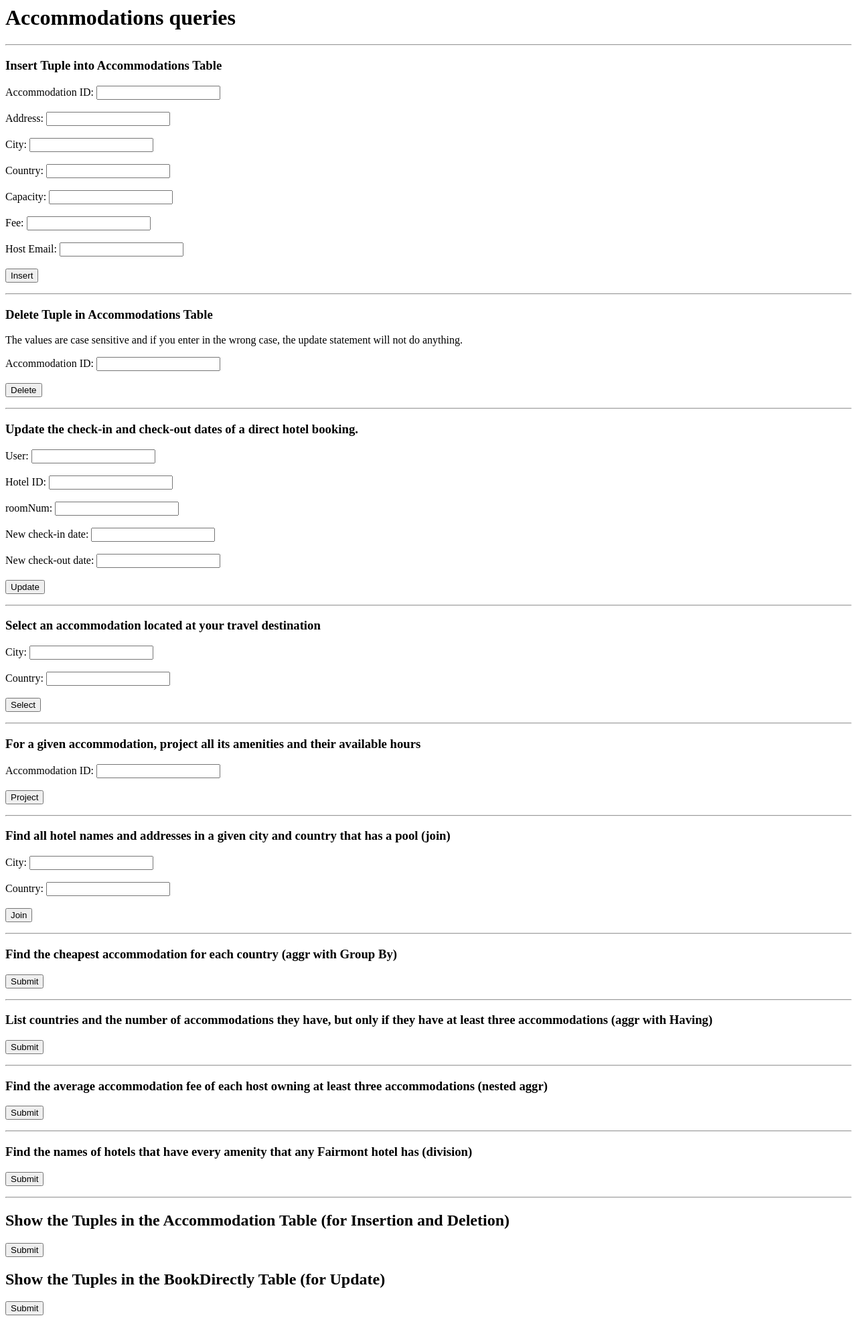
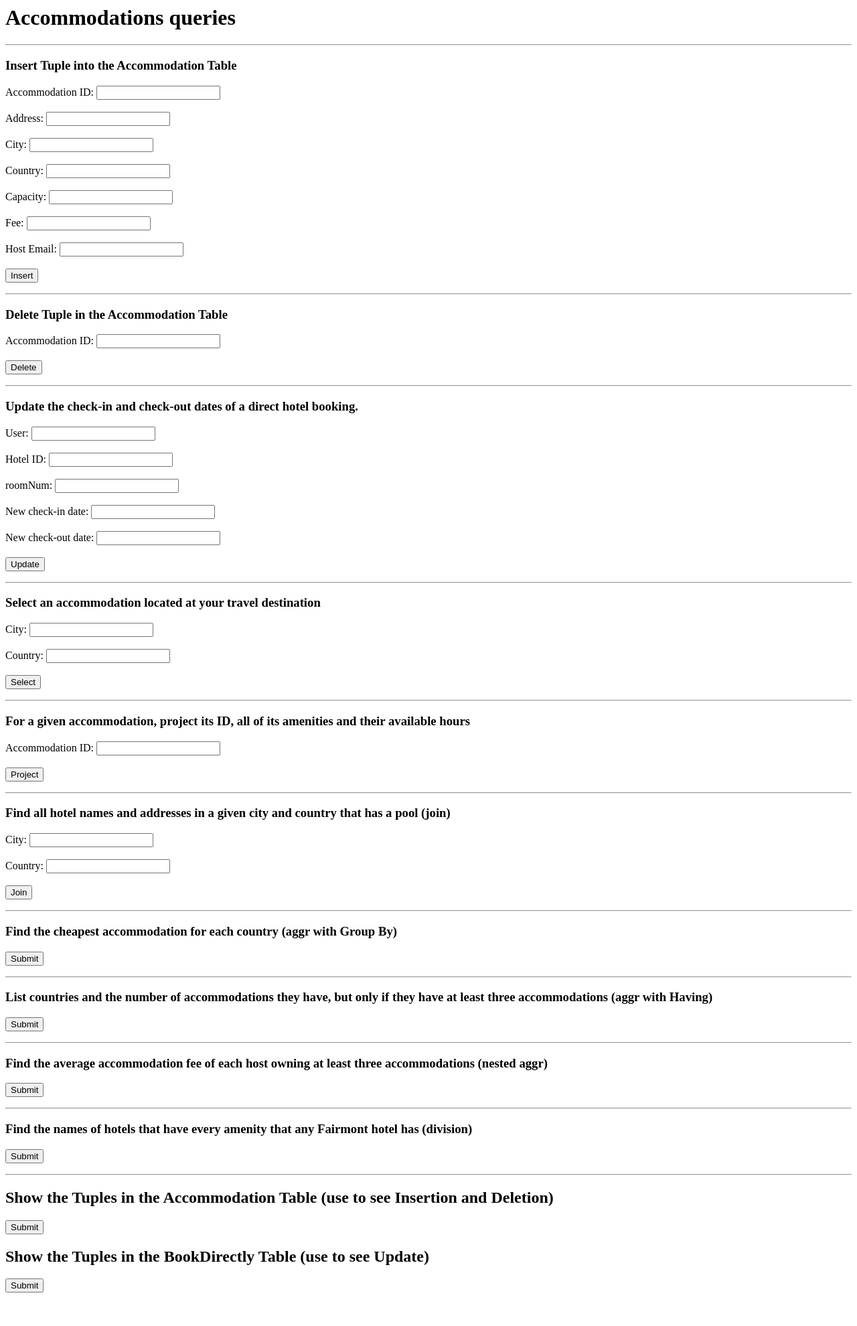
Before and after one commit to CODE304/TravelApp, a PHP site: page /accommodations.php in a window 1280 px wide. Shown: the whole page at 67% size. After the commit the page ends 1946 px from the top, so only its background shows below. Run offline with PHP 8.4, Linux system fonts and the light colour scheme.

Commit message:
Update accommodations.php

```diff
--- a/accommodations.php
+++ b/accommodations.php
@@ -25,7 +25,7 @@
         <h1>Accommodations queries </h1>
         <hr />
 
-        <h3>Insert Tuple into Accommodations Table</h3>
+        <h3>Insert Tuple into the Accommodation Table</h3>
         <form method="POST" action="accommodations.php"> <!--refresh page when submitted-->
             <input type="hidden" id="insertQueryRequest" name="insertQueryRequest">
 
@@ -42,8 +42,7 @@
 
         <hr />
 
-        <h3>Delete Tuple in Accommodations Table</h3>
-        <p>The values are case sensitive and if you enter in the wrong case, the update statement will not do anything.</p>
+        <h3>Delete Tuple in the Accommodation Table</h3>
         <form method="POST" action="accommodations.php"> <!--refresh page when submitted-->
             <input type="hidden" id="deleteQueryRequest" name="deleteQueryRequest">
 
@@ -82,7 +81,7 @@
 
         <hr />
 
-        <h3> For a given accommodation, project all its amenities and their available hours </h3>
+        <h3> For a given accommodation, project its ID, all of its amenities and their available hours </h3>
         <form method="POST" action="accommodations.php"> <!--refresh page when submitted-->
             <input type="hidden" id="projectQueryRequest" name="projectQueryRequest">
 
@@ -138,13 +137,13 @@
 
         <hr />
 
-        <h2>Show the Tuples in the Accommodation Table (for Insertion and Deletion) </h2>
+        <h2>Show the Tuples in the Accommodation Table (use to see Insertion and Deletion) </h2>
         <form method="GET" action="accommodations.php"> <!--refresh page when submitted-->
             <input type="hidden" id="displayAccRequest" name="displayAccRequest">
             <input type="submit" name="displayAccTuples"></p>
         </form>
 
-        <h2>Show the Tuples in the BookDirectly Table (for Update) </h2>
+        <h2>Show the Tuples in the BookDirectly Table (use to see Update) </h2>
         <form method="GET" action="accommodations.php"> <!--refresh page when submitted-->
             <input type="hidden" id="displayBDRequest" name="displayBDRequest">
             <input type="submit" name="displayBDTuples"></p>
```
